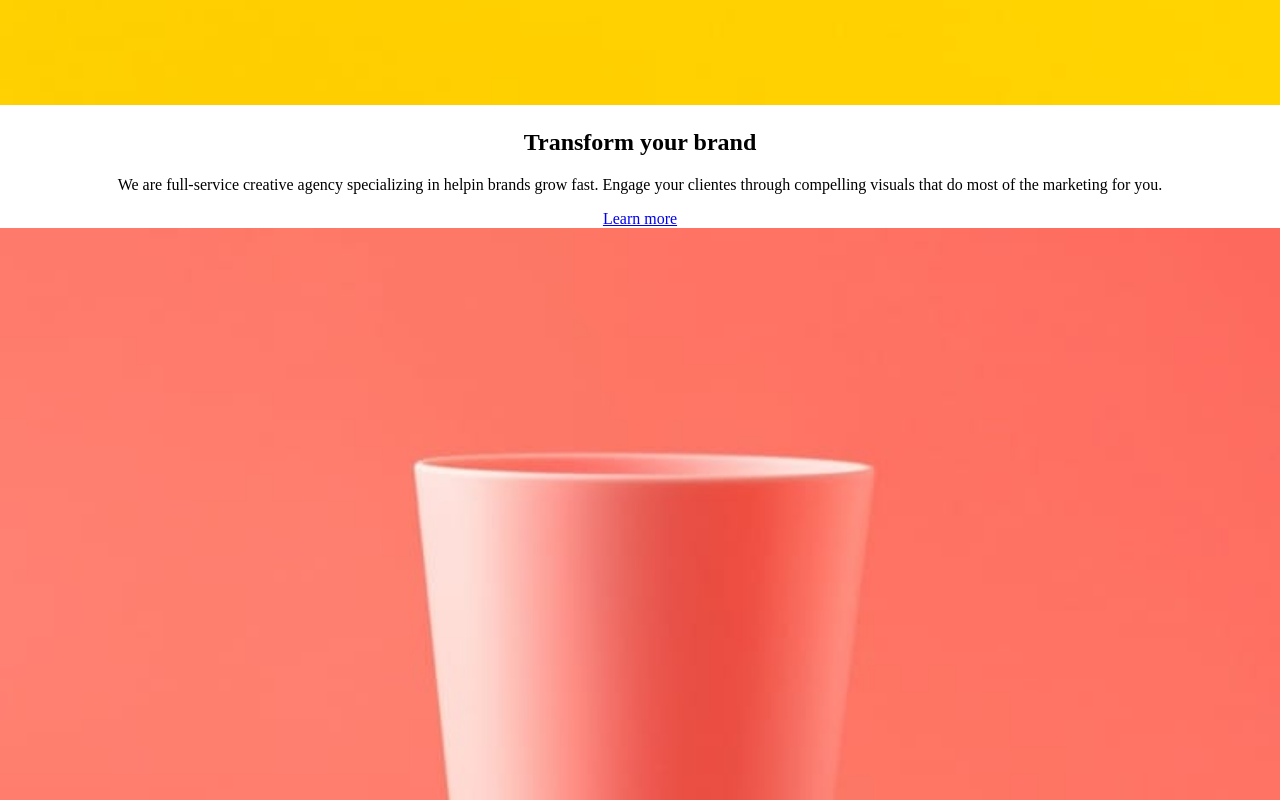
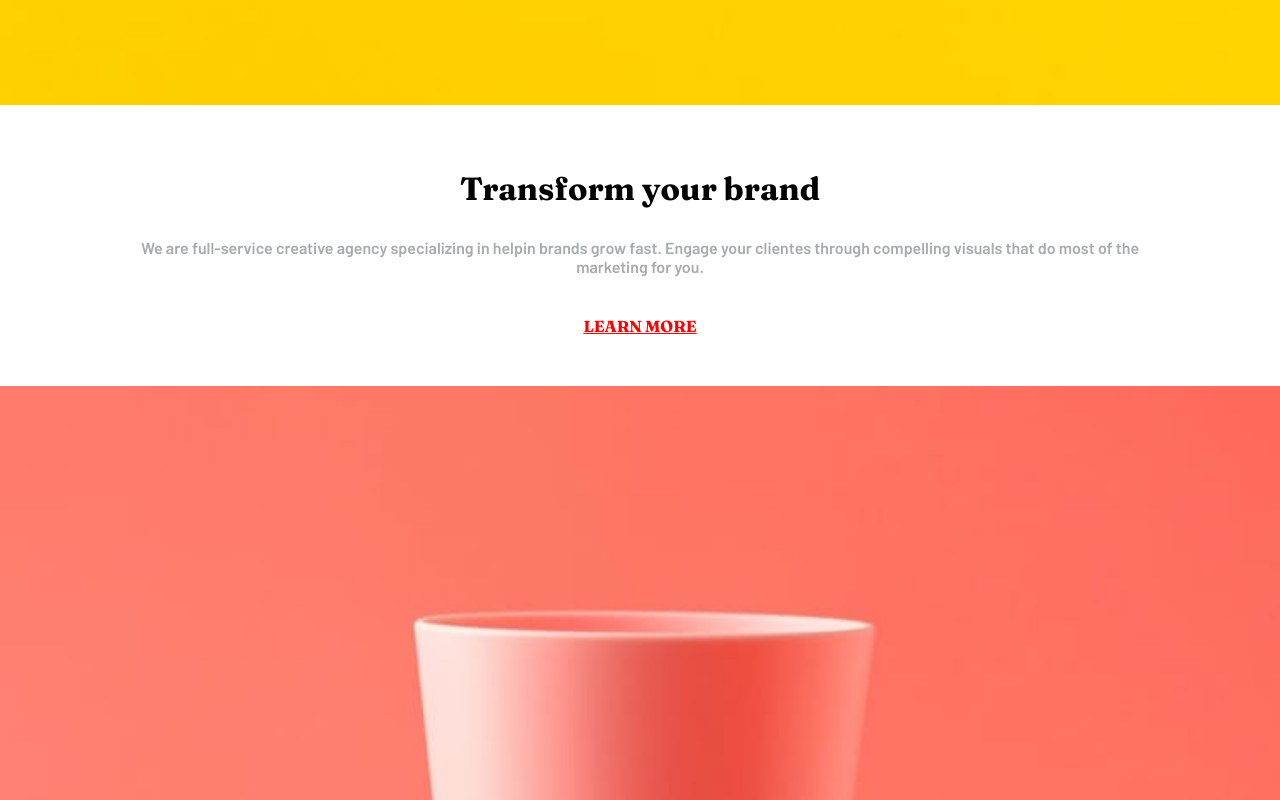
Before and after one commit to Im-a-GDeveloper/SynnySide-Agency-Landing-Page, a plain HTML site: page index.html in a window 1280 px wide. Shown: the part 1460-2260 px from the top of the page. Drawn offline with Linux system fonts and the light colour scheme.

Commit message:
Problema resuelto

```diff
--- a/css/main.css
+++ b/css/main.css
@@ -3,7 +3,6 @@
 font-family: 'Barlow', sans-serif;
 font-family: 'Fraunces', serif;
 */
-
 :root{
     /*Primarios*/
     --Soft-red: hsl(7, 99%, 70%);
@@ -21,20 +20,46 @@ font-family: 'Fraunces', serif;
 }
 
 body{
-    margin: 0;
+    margin: 0px;
+    display: flex;
+    flex-direction: column;
+    text-align: center;
 }
 
 header{
-    background-image: url('../img/mobile/image-header.jpg');
+    background-image: url("../img/mobile/image-header.jpg");
+    background-size: cover;
     background-repeat: no-repeat;
-    background-size: cover;
     height: 500px;
 }
 
+h2{
+    margin-top: 60px;
+    margin-bottom: 30px;
+    font-family: 'Fraunces', serif;
+    font-size: 32px;
+}
+
+p{
+    font-family: 'Barlow', sans-serif;
+    color: var(--Grayish-blue);
+    margin: 0 10% 40px 10%;
+
+}
+
+.learn_more{
+    font-family: 'Fraunces', serif;
+    color: red;
+
+}
+
+.information_text{
+    margin-bottom: 50px;
+}
 .information_img img{
     width: 100%;
 }
 
-.information_text{
-    text-align: center;
+.images_container img{
+    width: 100%;
 }
--- a/index.html
+++ b/index.html
@@ -4,12 +4,9 @@
     <meta charset="UTF-8">
     <meta http-equiv="X-UA-Compatible" content="IE=edge">
     <meta name="viewport" content="width=device-width, initial-scale=1.0">
-    <meta name="description" content="">
-
-    <title>SunnySide Agency</title>
+    <title>Document</title>
 
     <link rel="stylesheet" href="css/main.css">
-    <link rel="shortcut icon" href="img/favicon-32x32.png" type="image/x-icon">
 </head>
 <body>
     <header>
@@ -39,7 +36,7 @@
                 Engage your clientes through compelling visuals that do most of the marketing for you.
             </p>
 
-            <a href="/">Learn more</a>
+            <a class="learn_more" href="/">LEARN MORE</a>
         </div>
         <!-------------------------------------------------------------------------------------------------------------------------------->
         <div class="information_img">
```
